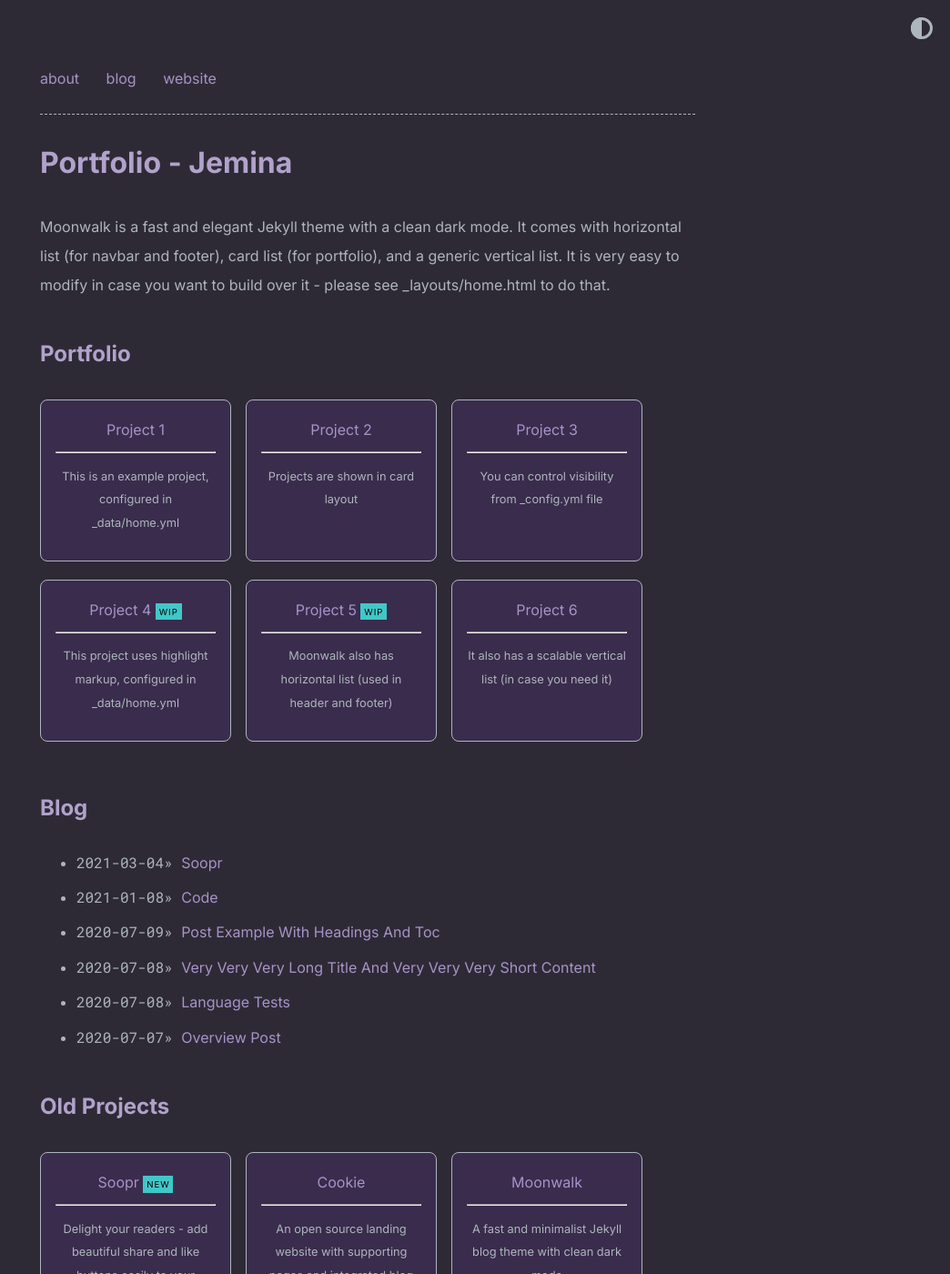
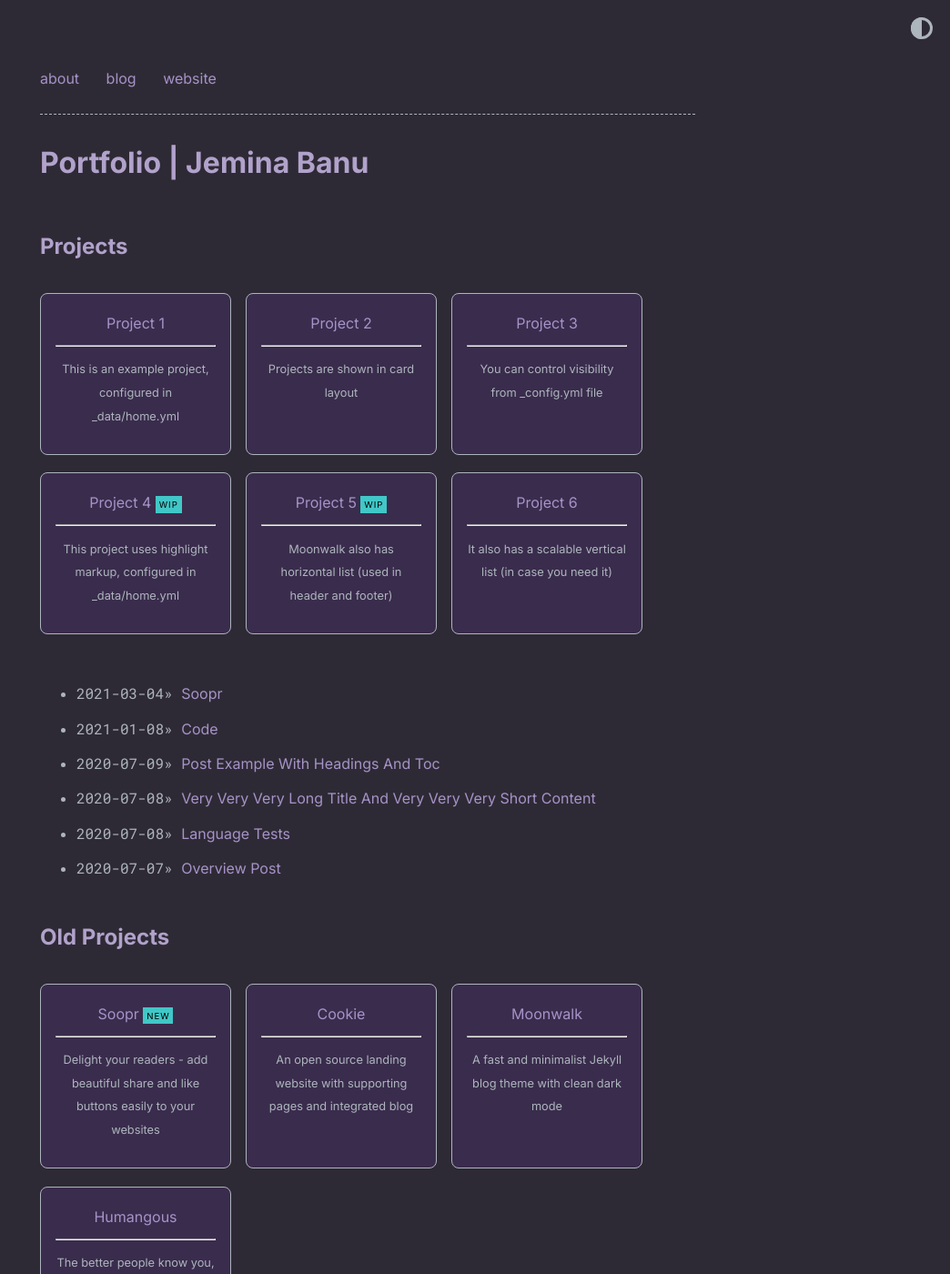
Before and after one commit to Jem-exe/jem-exe.github.io, a Jekyll site: the page built from index.md, in a window 1280 px wide and 1400 px high. Shown: the whole window at 91% size, without its empty margins (236-1280 px from the left). Built offline with Jekyll 4.4.1, drawn with Linux system fonts in a browser that asks for light colours; some of the changed text lies outside the part shown.

Commit message:
Update _config.yml

```diff
--- a/_config.yml
+++ b/_config.yml
@@ -1,16 +1,10 @@
-title: Portfolio - Jemina
-author: Abhinav Saxena
+title: Portfolio | Jemina Banu
 url: https://www.abhinavsaxena.com/moonwalk # root address of the site
 description: > # description of the site (multiple lines allowed)
-  Moonwalk is a fast and elegant Jekyll theme with a clean dark mode. It comes with horizontal list (for navbar and footer), card list (for portfolio), and a generic vertical list. It is very easy to modify in case you want to build over it - please see _layouts/home.html to do that.
 
 permalink: /:slug
 
 favicon: "./logo.png" # relative path to site's favicon
-
-twitter:
-    username: abhinav # update or delete this
-    card: summary_large_image
 
 #theme: moonwalk # if you are using GitHub Pages, change it to remote_theme: abhinavs/moonwalk
 remote_theme: abhinavs/moonwalk
@@ -33,15 +27,11 @@ theme_config:
   show_tags: true # show tags in a blog posts
   # options for "home" page
   home:
-    title_projects: Portfolio
+    title_projects: Projects
     title_misc_list: Details
-    title_blog: Blog
     title_old_projects: Old Projects
 
-soopr:
-  publish_token: "" # sign up at https://www.soopr.co to get your publish token and personalize share and reaction options
-
-highlighter: rouge
+# highlighter: rouge
 
 sass:
   style: :compressed
```
